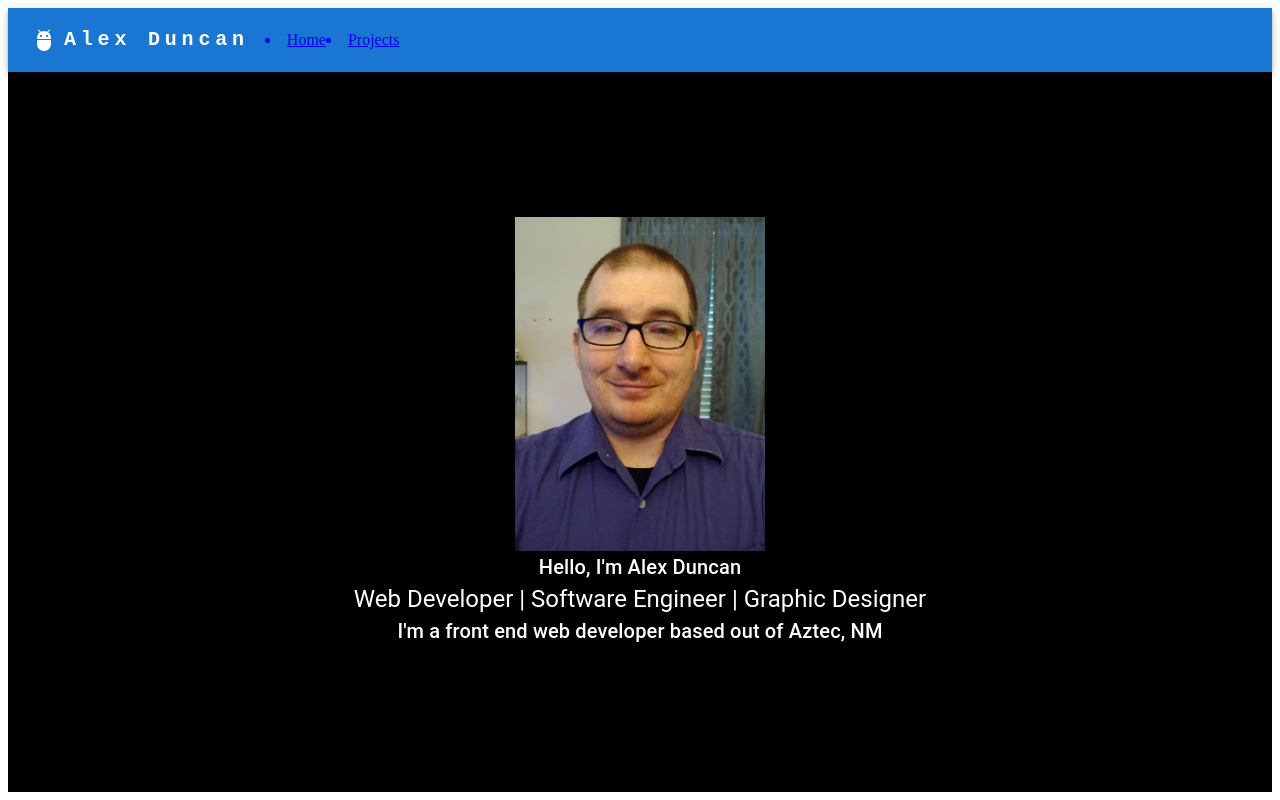
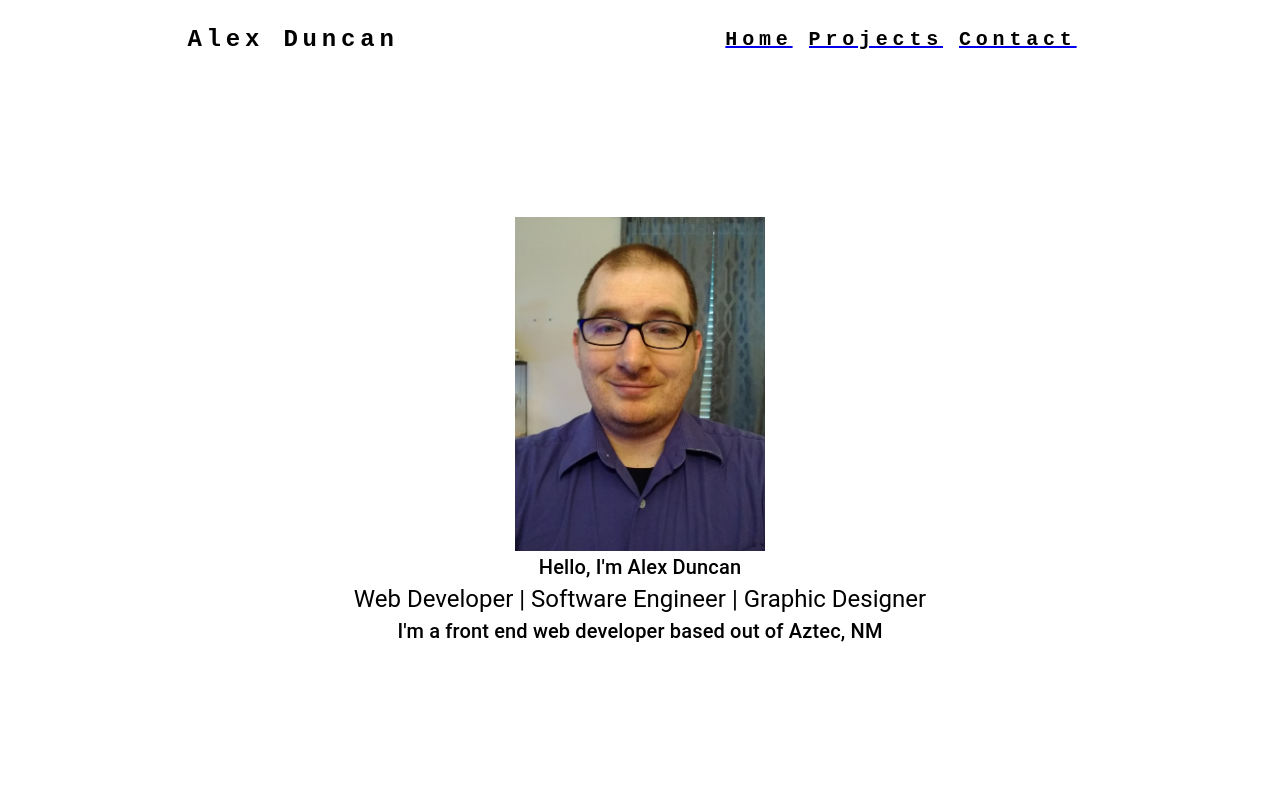
Before and after one commit to AlexJDuncan/AlexJDuncan.github.io, a React app: page / in a window 1280 px wide. Built offline with nearby package versions, Linux system fonts and the light colour scheme; the HTML template or start-up script is replaced by a standard one.

Commit message:
Fix link issues and styling. finish  styling navbar

```diff
--- a/client/src/Entry.jsx
+++ b/client/src/Entry.jsx
@@ -5,11 +5,11 @@ import selfPic from "./images/me2.jpeg";
 
 const Entry = () => {
   return (
-    <Container maxWidth="xl" sx={{display: "flex", flexFlow: "column",  height: "90vh", background: "black", alignItems: "center", justifyContent: "center"}}>
+    <Container maxWidth="xl" sx={{display: "flex", flexFlow: "column",  height: "90vh", alignItems: "center", justifyContent: "center"}}>
       <img src={selfPic} alt="Alex Duncan" width="250px" />
-      <Typography variant="h6" component="h6" sx={{color: "white"}}>Hello, I'm Alex Duncan</Typography>
-      <Typography variant="h5" component="h5" sx={{color: "white"}}>Web Developer | Software Engineer | Graphic Designer</Typography>
-      <Typography variant="h6" component="h6" sx={{color: "white"}}>I'm a front end web developer based out of Aztec, NM</Typography>
+      <Typography variant="h6" component="h6">Hello, I'm Alex Duncan</Typography>
+      <Typography variant="h5" component="h5">Web Developer | Software Engineer | Graphic Designer</Typography>
+      <Typography variant="h6" component="h6">I'm a front end web developer based out of Aztec, NM</Typography>
     </Container>
   )
 }
--- a/client/src/Nav.jsx
+++ b/client/src/Nav.jsx
@@ -27,37 +27,84 @@ const Nav = ()  => {
   };
 
   return (
-    <AppBar position="static">
+    <AppBar position="static" sx={{background: "white", boxShadow: "none"}}>
       <Container maxWidth="xl">
-        <Toolbar disableGutters>
-          <AdbIcon sx={{ display: { xs: 'none', md: 'flex' }, mr: 1 }} />
+        <Toolbar disableGutters sx={{justifyContent: "space-around"}}>
           <Typography
-            variant="h6"
+            variant="h5"
             noWrap
-            component="a"
-            href="/"
+            component="h5"
             sx={{
               mr: 2,
               display: { xs: 'none', md: 'flex' },
               fontFamily: 'monospace',
               fontWeight: 700,
               letterSpacing: '.3rem',
-              color: 'inherit',
+              color: 'black',
               textDecoration: 'none',
             }}
           >
             Alex Duncan
           </Typography>
+          <Box sx={{display: "flex", flexFlow: "row"}}>
             <NavLink to="/">
-              <li>
+              <Typography
+                variant="h6"
+                noWrap
+                component="a"
+                href="/"
+                sx={{
+                  mr: 2,
+                  display: { xs: 'none', md: 'flex' },
+                  fontFamily: 'monospace',
+                  fontWeight: 700,
+                  letterSpacing: '.3rem',
+                  color: 'black',
+                  textDecoration: 'none',
+                }}
+              >
                 Home
-              </li>
+              </Typography>
             </NavLink>
             <NavLink to="Projects">
-              <li>
+              <Typography
+                  variant="h6"
+                  noWrap
+                  component="a"
+                  href="/"
+                  sx={{
+                    mr: 2,
+                    display: { xs: 'none', md: 'flex' },
+                    fontFamily: 'monospace',
+                    fontWeight: 700,
+                    letterSpacing: '.3rem',
+                    color: 'black',
+                    textDecoration: 'none',
+                  }}
+              >
                 Projects
-              </li>
+              </Typography>
             </NavLink>
+            <NavLink to="Contact">
+              <Typography
+                  variant="h6"
+                  noWrap
+                  component="a"
+                  href="/"
+                  sx={{
+                    mr: 2,
+                    display: { xs: 'none', md: 'flex' },
+                    fontFamily: 'monospace',
+                    fontWeight: 700,
+                    letterSpacing: '.3rem',
+                    color: 'black',
+                    textDecoration: 'none',
+                  }}
+              >
+                Contact
+              </Typography>
+            </NavLink>
+          </Box>
         </Toolbar>
       </Container>
     </AppBar>
```
Also changed, not shown: 1 other file (tests, documents, lock files or other folders).
